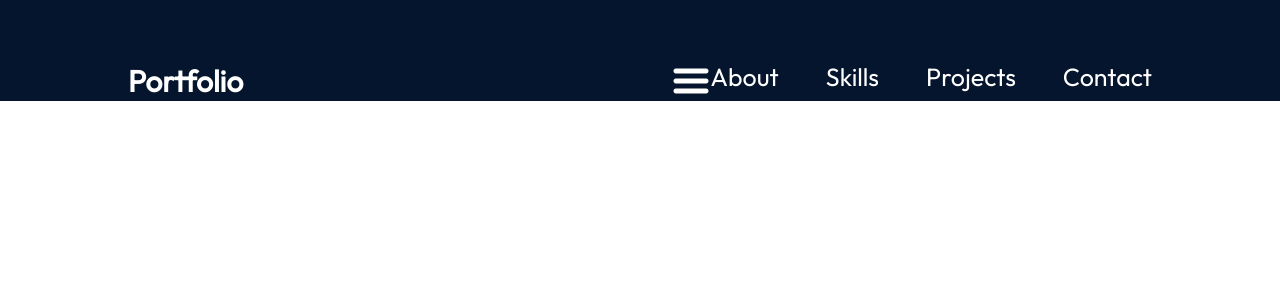
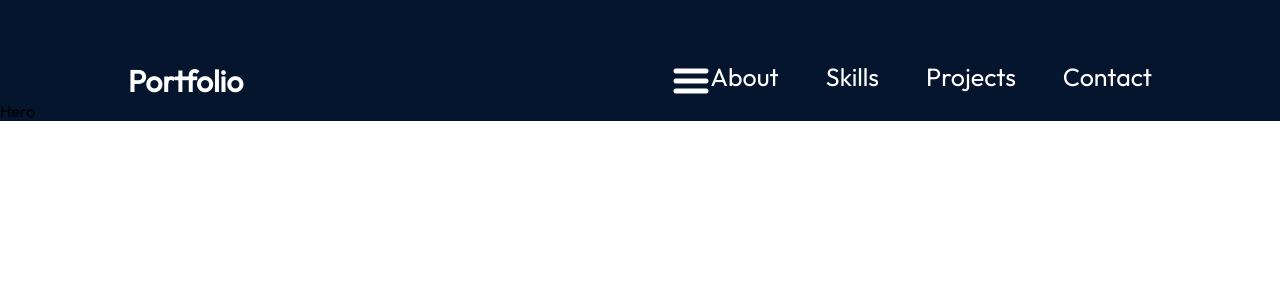
Before and after one commit to tatsuyax25/react-portfolio, a React (Vite) app: page / in a window 1280 px wide. Shown: the top 300 px of the page. Built offline with nearby package versions, Linux system fonts and the light colour scheme.

Commit message:
Creating Hero

```diff
--- a/src/App.jsx
+++ b/src/App.jsx
@@ -1,10 +1,12 @@
 import styles from './App.module.css';
+import { Hero } from './componets/Hero/Hero';
 import { Navbar } from './componets/Navbar/Navbar';
 
 function App() {
   return (
     <div className={styles.App}>
       <Navbar />
+      <Hero />
     </div>
   )
 }
--- /dev/null
+++ b/src/componets/Hero/Hero.jsx
@@ -0,0 +1,5 @@
+import React from 'react';
+
+export const Hero = () => {
+  return <div>Hero</div>
+}
```
Also changed, not shown: src/componets/Hero/Hero.module.css (added).
